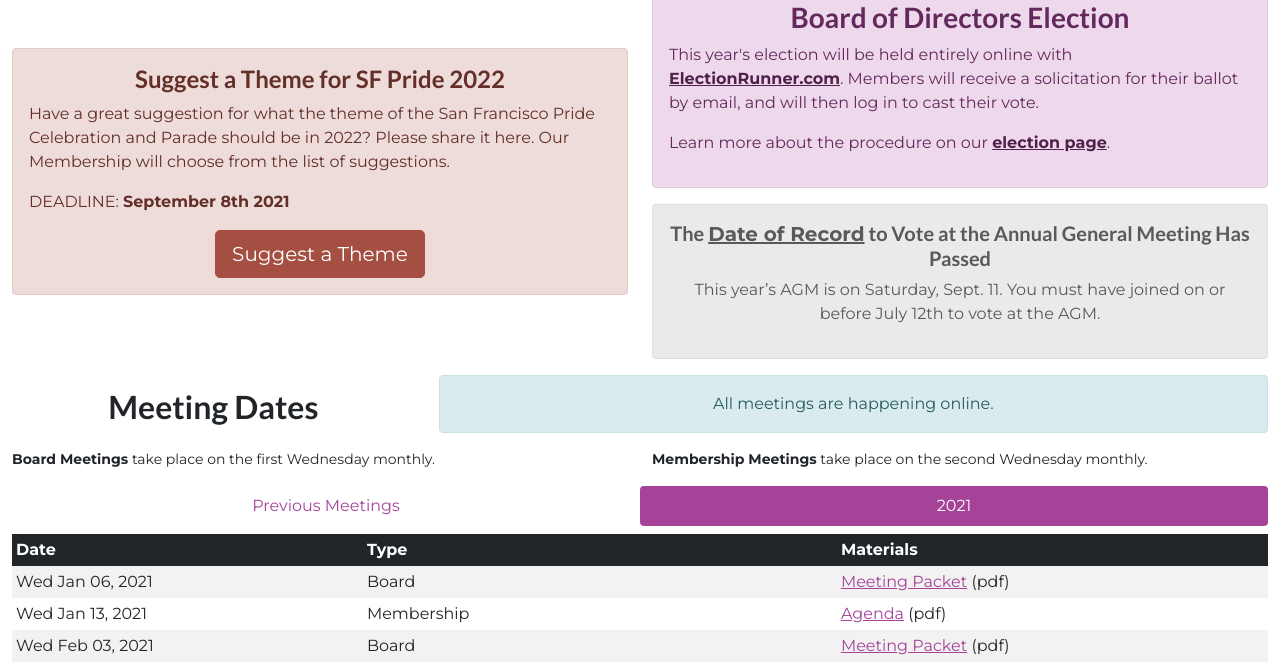
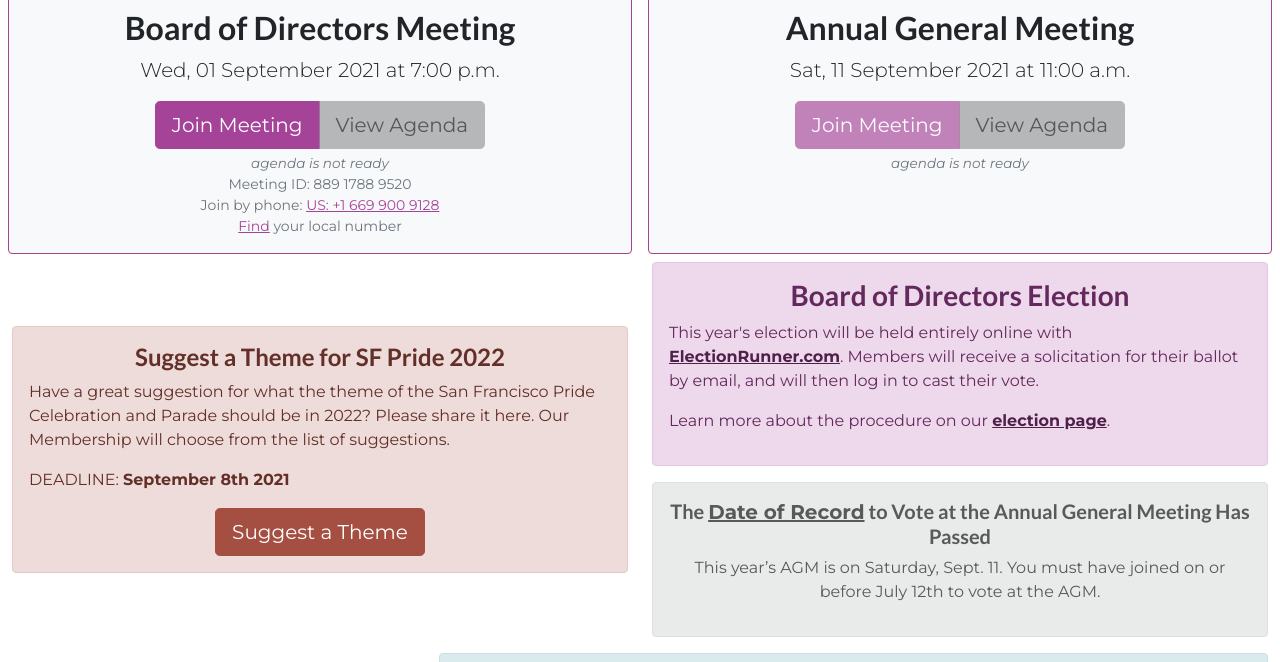
Before and after one commit to sfpride/members, a Jekyll site: the page built from index.html, in a window 1280 px wide and 900 px high, cut to the strip 238-900 px from the top of the window. Built offline with Jekyll 4.4.1, drawn with Linux system fonts in a browser that asks for light colours; some web fonts are replaced.

Commit message:
activate meeting headers

```diff
--- a/_data/meetings.yml
+++ b/_data/meetings.yml
@@ -1,12 +1,12 @@
 - title: "Board of Directors Meeting"
-  active: false
+  active: true
   type: "board"
-  date: "Aug 4, 2021"
+  date: "Sept 1, 2021"
   time: "7:00 p.m."
   zoom-link: "https://us02web.zoom.us/j/88917889520"
   zoom-id: "889 1788 9520"
-  agenda: "https://cdn.sfpride.org/docs/meetings/20210804-sfpride-boardmeeting-agenda.pdf"
-  packet: "https://cdn.sfpride.org/docs/meetings/20210804-sfpride-boardmeeting-packet.pdf"
+  # agenda: "https://cdn.sfpride.org/docs/meetings/20210804-sfpride-boardmeeting-agenda.pdf"
+  # packet: "https://cdn.sfpride.org/docs/meetings/20210804-sfpride-boardmeeting-packet.pdf"
 - title: Membership Meeting
   active: false
   type: membership
@@ -15,4 +15,13 @@
   zoom-link: https://us02web.zoom.us/j/89042602848
   zoom-id: 890 4260 2848
   agenda: https://cdn.sfpride.org/docs/meetings/20210810-sfpride-membermeeting-agenda.pdf
-  #packet: https://cdn.sfpride.org/docs/meetings/20210310-sfpride-membershipmeeting-packet.pdf
+  # packet: https://cdn.sfpride.org/docs/meetings/20210310-sfpride-membershipmeeting-packet.pdf
+- title: Annual General Meeting
+  active: true
+  type: membership
+  date: "Sept 11, 2021"
+  time: "11:00 a.m."
+  # zoom-link: https://us02web.zoom.us/j/89042602848
+  # zoom-id: 890 4260 2848
+  # agenda: https://cdn.sfpride.org/docs/meetings/20210810-sfpride-membermeeting-agenda.pdf
+  # packet: https://cdn.sfpride.org/docs/meetings/20210310-sfpride-membershipmeeting-packet.pdf
```
